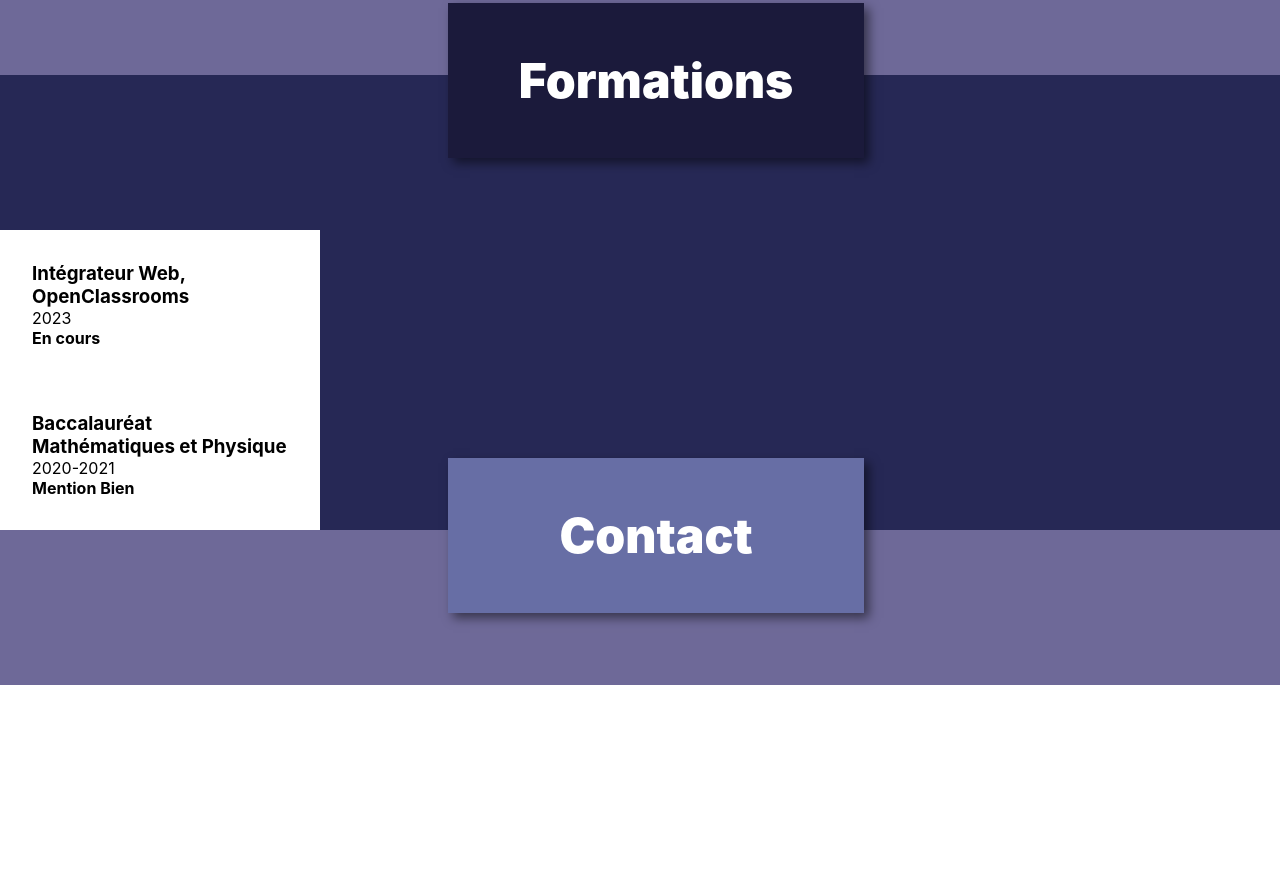
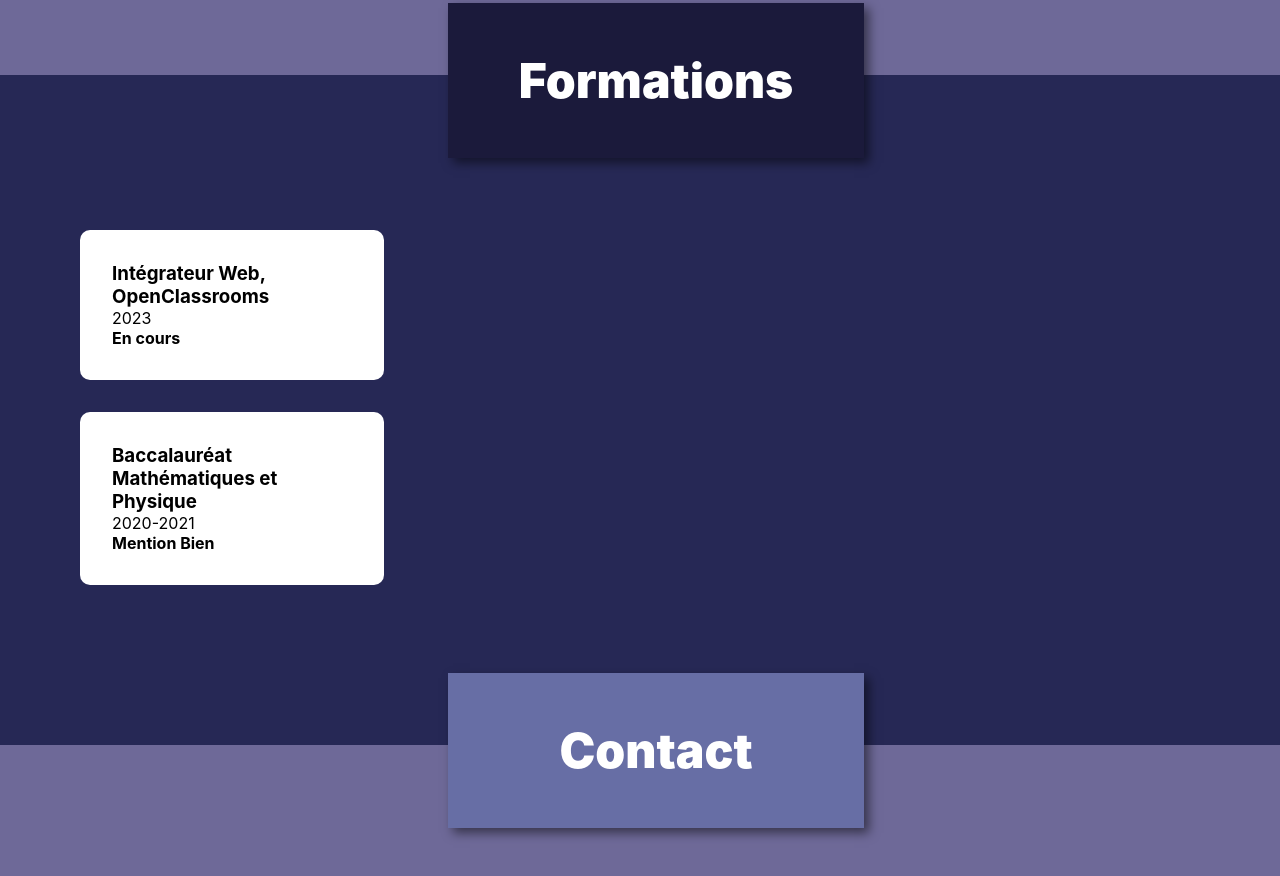
Before and after one commit to wufo121/portfolio, a React app: page / in a window 1280 px wide. Shown: the part 3632-4508 px from the top of the page. Before the commit the page ends 4317 px from the top, so only its background shows below. Built offline with nearby package versions, Linux system fonts and the light colour scheme.

Commit message:
formation

```diff
--- a/src/Components/CardFormation/CardFormation.scss
+++ b/src/Components/CardFormation/CardFormation.scss
@@ -6,4 +6,6 @@
     display: flex;
     flex-direction: column;
     width: 20%;
+    border-radius: 10px;
+    padding-bottom: 2em;
 }
--- a/src/Pages/Home/Home.scss
+++ b/src/Pages/Home/Home.scss
@@ -285,7 +285,17 @@ $darkPink:#6E6998;
       color:white;
       font-weight: 900;
   }
+
+  .SectionCardFormation{
+    margin-left: 5em;
+    display: flex;
+    flex-direction: column;
+    gap: 2em;
+    padding-bottom: 10em;
+  }
 }
+
+
 #Contact{
 
   background-color:$darkPink ;
```
